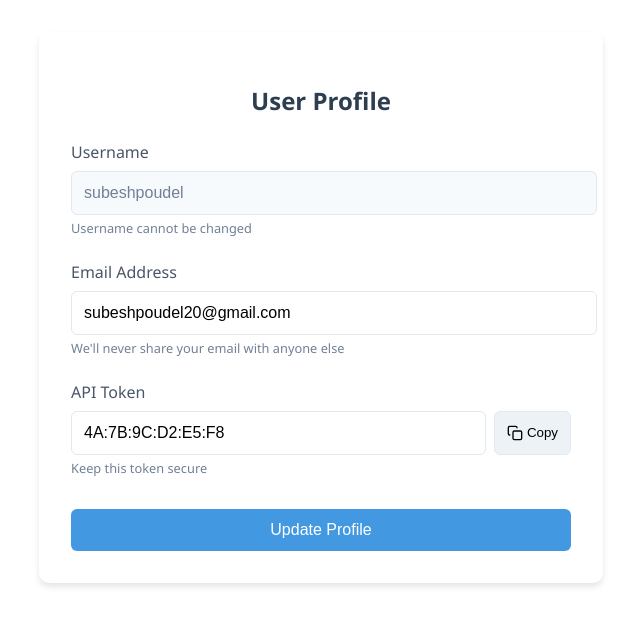
After one commit to Gonelastvirus/forestproject, a Django app: page /settings/ in a window 1280 px wide. The commit adds this page. Shown: the top 626 px of the page, without its empty margins (319-959 px from the left). Run offline with Django 5.2, Linux system fonts and the light colour scheme; a user stored in the database is signed in.

Commit message:
data visualize and setting page added

```diff
--- a/forestfire/urls.py
+++ b/forestfire/urls.py
@@ -29,4 +29,6 @@ urlpatterns = [
     path('admin/', admin.site.urls),
     path('api/', include('sensor_data.urls')),  # New: Separate API routes
     path('dashboard/', views.dashboard, name='dashboard'),  # Clean dashboard path
+    path('settings/', views.user_settings, name='user_settings'),
+   path('data-visualization/', views.sensor_data_visualization, name='sensor_data_visualization'),
 ]
--- /dev/null
+++ b/sensor_data/templates/user.html
@@ -0,0 +1,161 @@
+<!DOCTYPE html>
+<html lang="en">
+<head>
+  <style>
+ .user-profile-form {
+    max-width: 500px;
+    margin: 2rem auto;
+    padding: 2rem;
+    background: #fff;
+    border-radius: 10px;
+    box-shadow: 0 4px 6px rgba(0, 0, 0, 0.1);
+    font-family: 'Segoe UI', Roboto, 'Helvetica Neue', sans-serif;
+  }
+
+  .form-title {
+    color: #2c3e50;
+    margin-bottom: 1.5rem;
+    text-align: center;
+    font-weight: 600;
+  }
+
+  .form-group {
+    margin-bottom: 1.5rem;
+  }
+
+  .form-label {
+    display: block;
+    margin-bottom: 0.5rem;
+    color: #4a5568;
+    font-weight: 500;
+  }
+
+  .form-input {
+    width: 100%;
+    padding: 0.75rem;
+    border: 1px solid #e2e8f0;
+    border-radius: 6px;
+    font-size: 1rem;
+    transition: border-color 0.2s;
+  }
+
+  .form-input:focus {
+    outline: none;
+    border-color: #4299e1;
+    box-shadow: 0 0 0 3px rgba(66, 153, 225, 0.1);
+  }
+
+  .disabled-input {
+    background-color: #f7fafc;
+    color: #718096;
+    cursor: not-allowed;
+  }
+
+  .input-note {
+    font-size: 0.8rem;
+    color: #718096;
+    margin-top: 0.25rem;
+  }
+
+  .token-wrapper {
+    display: flex;
+    gap: 0.5rem;
+  }
+
+  .token-input {
+    flex-grow: 1;
+  }
+
+  .copy-token-btn {
+    display: flex;
+    align-items: center;
+    gap: 0.25rem;
+    padding: 0 0.75rem;
+    background-color: #edf2f7;
+    border: 1px solid #e2e8f0;
+    border-radius: 6px;
+    cursor: pointer;
+    transition: background-color 0.2s;
+  }
+
+  .copy-token-btn:hover {
+    background-color: #e2e8f0;
+  }
+
+  .submit-btn {
+    width: 100%;
+    padding: 0.75rem;
+    background-color: #4299e1;
+    color: white;
+    border: none;
+    border-radius: 6px;
+    font-size: 1rem;
+    font-weight: 500;
+    cursor: pointer;
+    transition: background-color 0.2s;
+  }
+
+  .submit-btn:hover {
+    background-color: #3182ce;
+  }
+
+  .form-actions {
+    margin-top: 2rem;
+  }
+  </style>
+<script>
+  function copyToken() {
+    const tokenInput = document.getElementById('id_token');
+    tokenInput.select();
+    document.execCommand('copy');
+
+    // Optional: Show a temporary notification
+    const btn = document.querySelector('.copy-token-btn');
+    btn.textContent = 'Copied!';
+    setTimeout(() => {
+      btn.innerHTML = `<svg width="16" height="16" viewBox="0 0 24 24" fill="none" stroke="currentColor" stroke-width="2">
+        <rect x="9" y="9" width="13" height="13" rx="2"></rect>
+        <path d="M5 15H4a2 2 0 0 1-2-2V4a2 2 0 0 1 2-2h9a2 2 0 0 1 2 2v1"></path>
+      </svg> Copy`;
+    }, 2000);
+  }
+</script>
+</head>
+<div class="user-profile-form">
+  <form method="post" class="profile-form">
+    {% csrf_token %}
+    <h2 class="form-title">User Profile</h2>
+
+    <div class="form-group">
+      <label for="id_username" class="form-label">Username</label>
+      <input type="text" id="id_username" name="username" value="{{ user.username }}" readonly class="form-input disabled-input">
+      <div class="input-note">Username cannot be changed</div>
+    </div>
+
+    <div class="form-group">
+      <label for="id_email" class="form-label">Email Address</label>
+      <input type="email" id="id_email" name="email" value="{{ user.email }}" class="form-input">
+      <div class="input-note">We'll never share your email with anyone else</div>
+    </div>
+
+    <div class="form-group">
+      <label for="id_token" class="form-label">API Token</label>
+      <div class="token-wrapper">
+        <input type="text" id="id_token" name="token" value="{{ user.token }}"  class="form-input token-input">
+        <button type="button" class="copy-token-btn" onclick="copyToken()">
+          <svg width="16" height="16" viewBox="0 0 24 24" fill="none" stroke="currentColor" stroke-width="2">
+            <rect x="9" y="9" width="13" height="13" rx="2"></rect>
+            <path d="M5 15H4a2 2 0 0 1-2-2V4a2 2 0 0 1 2-2h9a2 2 0 0 1 2 2v1"></path>
+          </svg>
+          Copy
+        </button>
+      </div>
+      <div class="input-note">Keep this token secure</div>
+    </div>
+
+    <div class="form-actions">
+      <button type="submit" class="submit-btn">Update Profile</button>
+    </div>
+  </form>
+</div>
+</html>
--- a/sensor_data/views.py
+++ b/sensor_data/views.py
@@ -10,7 +10,7 @@ from django.contrib.auth.decorators import login_required
 from django.db.models import Max
 from datetime import datetime, timedelta
 import pytz
-
+import uuid
 # API view to receive sensor data
 class SensorDataView(APIView):
     def post(self, request):
@@ -127,3 +127,106 @@ def login_view(request):
 def logout_view(request):
     django_logout(request)
     return redirect("login")
+
+from django.core.exceptions import ValidationError
+from django.core.validators import validate_email
+@login_required
+def user_settings(request):
+    user = request.user  # This is an instance of CustomUser
+
+    if request.method == 'POST':
+        # Get form data
+        email = request.POST.get('email')
+        token = request.POST.get('token')
+
+        # Validate and update email
+        if email:
+            try:
+                validate_email(email)
+                if CustomUser.objects.filter(email=email).exclude(id=user.id).exists():
+                    messages.error(request, 'This email is already in use.')
+                    return redirect('user_settings')
+                user.email = email
+            except ValidationError:
+                messages.error(request, 'Invalid email address.')
+                return redirect('user_settings')
+
+        # Validate and update token
+        if token:
+            if len(token) != 17:
+                messages.error(request, 'Token must be exactly 17 characters long.')
+                return redirect('user_settings')
+            if CustomUser.objects.filter(token=token).exclude(id=user.id).exists():
+                messages.error(request, 'This token is already in use.')
+                return redirect('user_settings')
+            user.token = token
+
+        # Save changes if validation passes
+        user.save()
+        messages.success(request, 'Profile updated successfully.')
+
+        return redirect('user_settings')
+
+    context = {
+        'user': user,
+    }
+    return render(request, 'user.html', context)
+from django.utils import timezone
+import logging
+# Set up logging
+logging.basicConfig(level=logging.INFO)
+logger = logging.getLogger(__name__)
+@login_required
+def sensor_data_visualization(request):
+    logger.info("Starting sensor_data_visualization view")
+
+    end_date = timezone.now()
+    start_date = end_date - timedelta(days=7)
+
+    user = request.user
+    # Fetch the most recent 100 records for initial display
+    sensor_data = SensorData.objects.filter(
+        user=user,
+        timestamp__range=(start_date, end_date)
+    ).select_related('user').order_by('-timestamp')[:100]  # Order by most recent
+
+    # If no data in the last 7 days, fetch the most recent 100 records overall
+    if not sensor_data.exists():
+        logger.info("No data found for last 7 days, fetching recent data")
+        sensor_data = SensorData.objects.filter(user=user).select_related('user').order_by('-timestamp')[:100]
+
+    # Get distinct nodes from the entire dataset
+    nodes = SensorData.objects.filter(user=user).values_list('node', flat=True).distinct()
+    logger.info(f"Found {len(nodes)} distinct nodes")
+
+    # Prepare chart data for the most recent 100 records per node
+    chart_data = {}
+    for node in nodes:
+        node_data = SensorData.objects.filter(
+            user=user,
+            node=node,
+            timestamp__range=(start_date, end_date)
+        ).select_related('user').order_by('-timestamp')[:100]  # Limit to 100 per node
+
+        if not node_data.exists() and not sensor_data.exists():
+            node_data = SensorData.objects.filter(user=user, node=node).select_related('user').order_by('-timestamp')[:100]
+
+        if node_data.exists():
+            chart_data[str(node)] = {
+                'timestamps': [data.timestamp.strftime('%Y-%m-%d %H:%M:%S') for data in node_data],
+                'temperatures': [data.temperature for data in node_data],
+                'smoke': [data.smoke for data in node_data],
+                'humidity': [data.humidity for data in node_data],
+                'flame': [1 if data.flame else 0 for data in node_data],
+            }
+            logger.info(f"Chart data for node {node}: {chart_data[str(node)]}")
+
+    logger.info(f"Prepared chart data for {len(chart_data)} nodes")
+
+    context = {
+        'sensor_data': sensor_data,
+        'chart_data': chart_data,
+        'nodes': list(chart_data.keys()),
+    }
+    logger.info("Rendering sensor_data_visualization.html")
+    return render(request, 'sensor_data_visualization.html', context)
```
Also changed, not shown: sensor_data/templates/dashboard.html (+4 -4 lines), sensor_data/templates/sensor_data_visualization.html (added, +233 -0 lines), db.sqlite3, sensor_data/models.py (line endings or trailing spaces).
